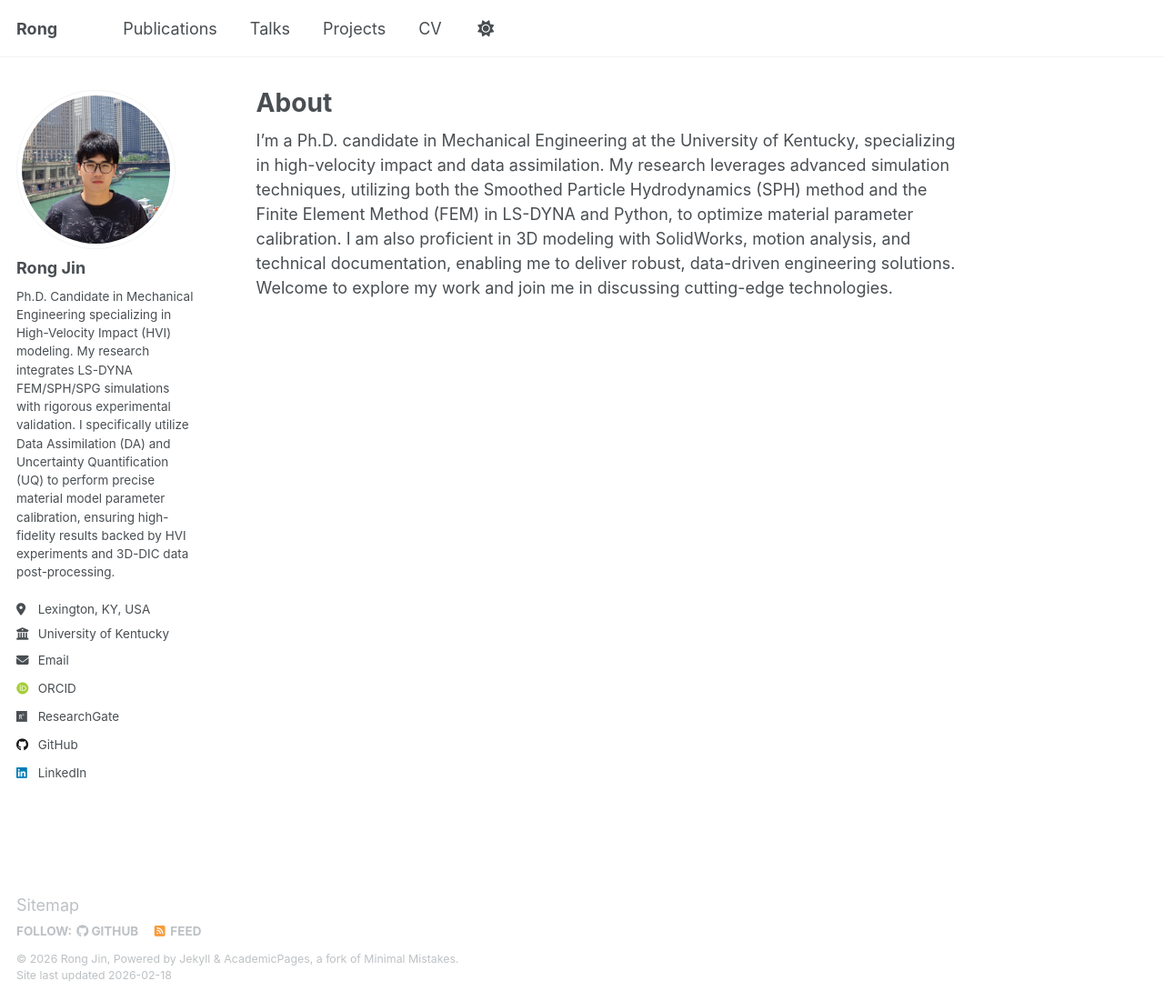
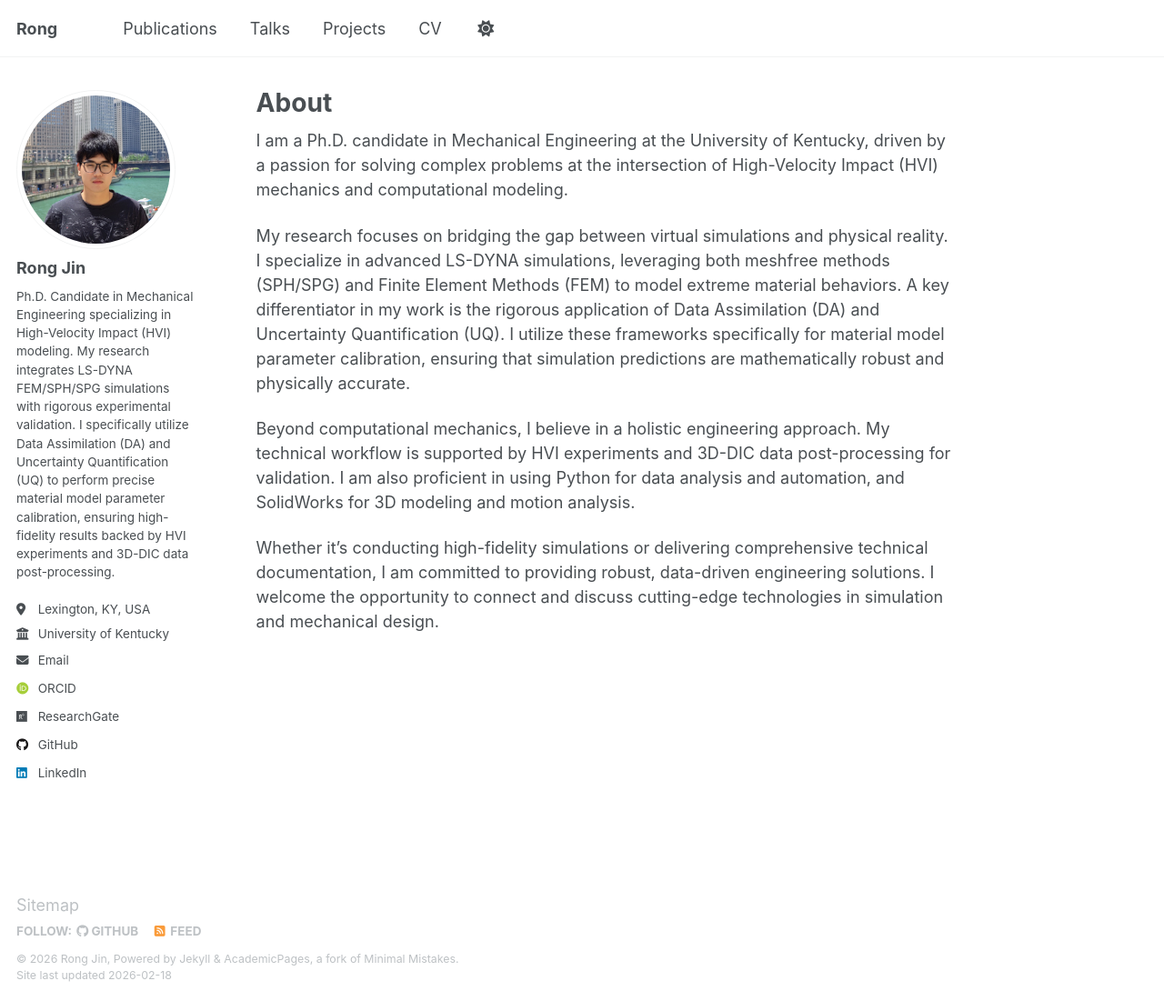
Before and after one commit to rong-jin/rong-jin.github.io, a Jekyll site: the page built from _pages/about.md, in a window 1280 px wide and 1101 px high. Shown: the whole window at 91% size. Built offline with Jekyll 4.4.1, drawn with Linux system fonts in a browser that asks for light colours; some web fonts are replaced.

Commit message:
Update about.md

```diff
--- a/_pages/about.md
+++ b/_pages/about.md
@@ -7,7 +7,13 @@ redirect_from:
   - /about.html
 ---
 
-I'm a Ph.D. candidate in Mechanical Engineering at the University of Kentucky, specializing in high-velocity impact and data assimilation. My research leverages advanced simulation techniques, utilizing both the Smoothed Particle Hydrodynamics (SPH) method and the Finite Element Method (FEM) in LS-DYNA and Python, to optimize material parameter calibration. I am also proficient in 3D modeling with SolidWorks, motion analysis, and technical documentation, enabling me to deliver robust, data-driven engineering solutions. Welcome to explore my work and join me in discussing cutting-edge technologies.
+I am a Ph.D. candidate in Mechanical Engineering at the University of Kentucky, driven by a passion for solving complex problems at the intersection of High-Velocity Impact (HVI) mechanics and computational modeling.
+
+My research focuses on bridging the gap between virtual simulations and physical reality. I specialize in advanced LS-DYNA simulations, leveraging both meshfree methods (SPH/SPG) and Finite Element Methods (FEM) to model extreme material behaviors. A key differentiator in my work is the rigorous application of Data Assimilation (DA) and Uncertainty Quantification (UQ). I utilize these frameworks specifically for material model parameter calibration, ensuring that simulation predictions are mathematically robust and physically accurate.
+
+Beyond computational mechanics, I believe in a holistic engineering approach. My technical workflow is supported by HVI experiments and 3D-DIC data post-processing for validation. I am also proficient in using Python for data analysis and automation, and SolidWorks for 3D modeling and motion analysis.
+
+Whether it's conducting high-fidelity simulations or delivering comprehensive technical documentation, I am committed to providing robust, data-driven engineering solutions. I welcome the opportunity to connect and discuss cutting-edge technologies in simulation and mechanical design.
 
 <!--A data-driven personal website
 ======
```
